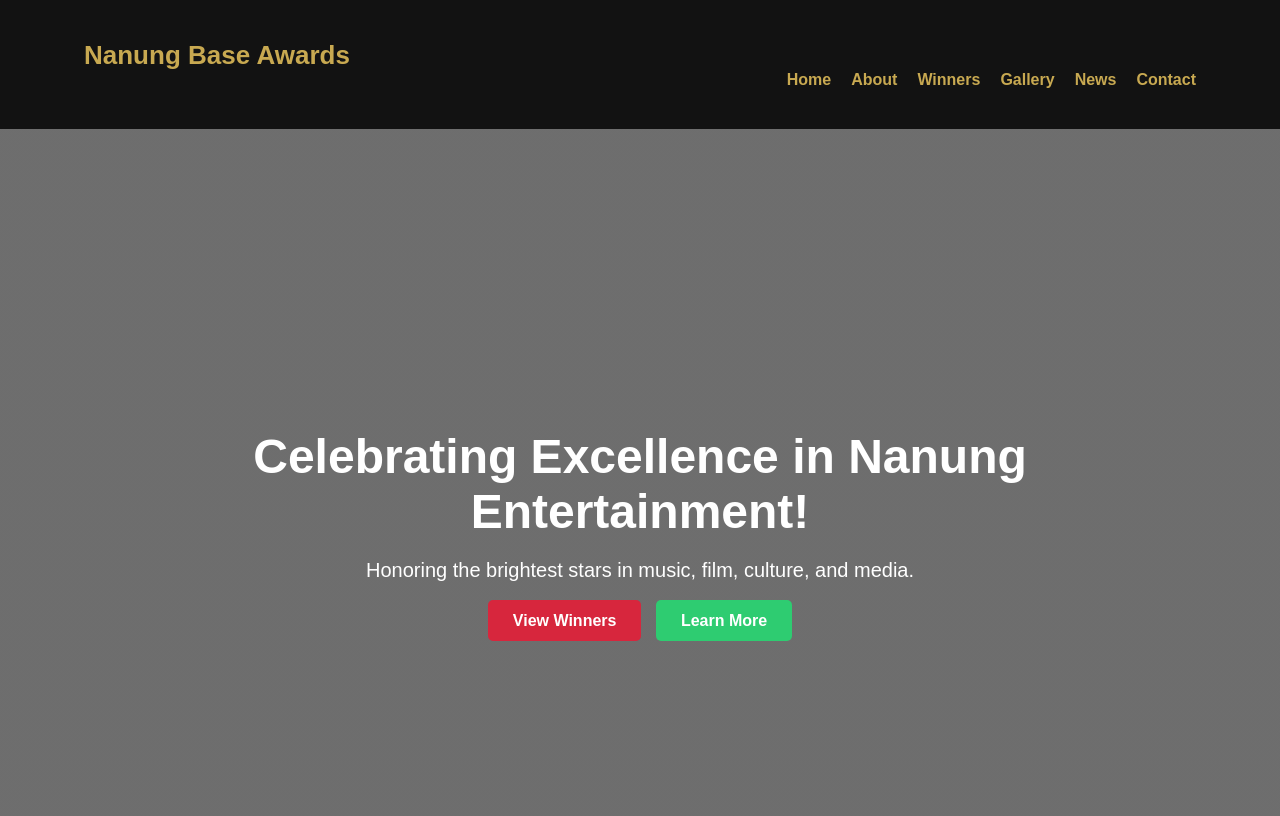
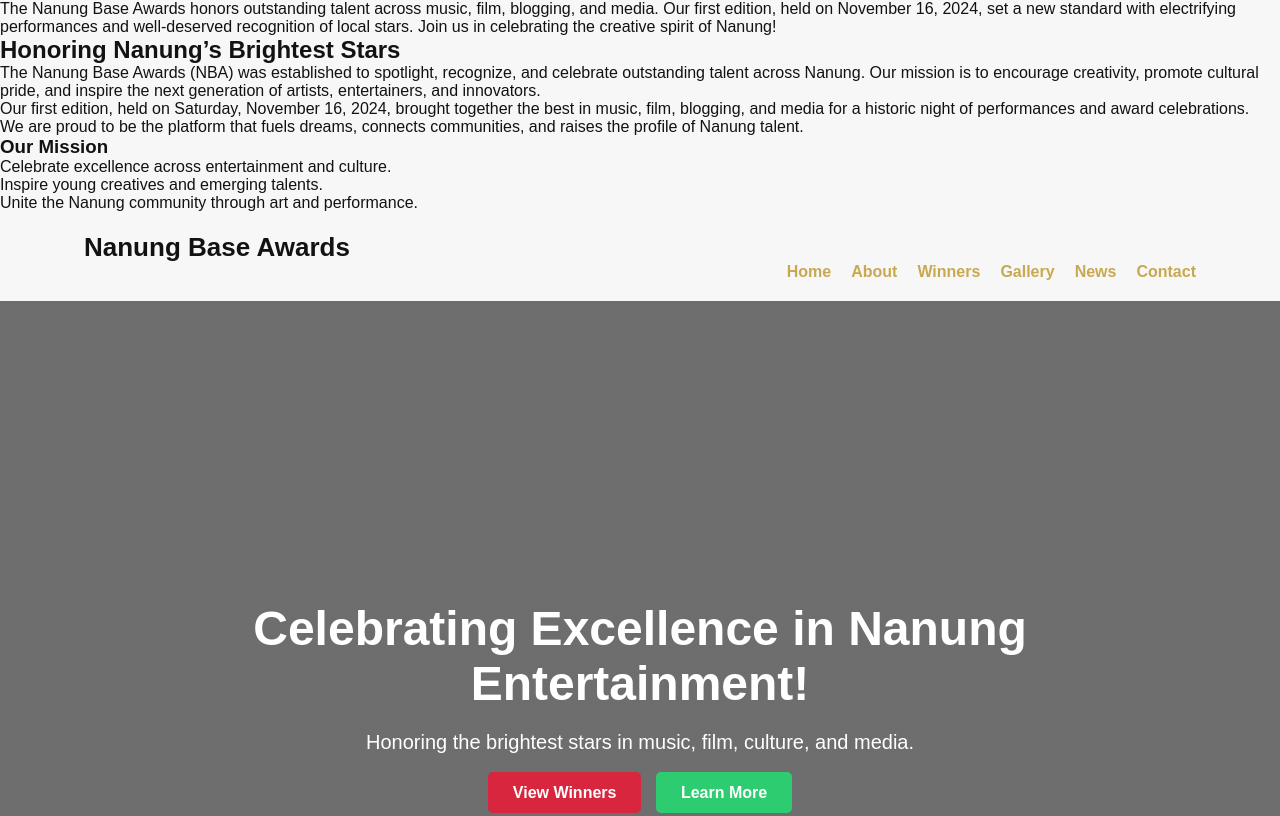
Before and after one commit to beehey/Nanung-Base-Awards, a plain HTML site: page index.html in a window 1280 px wide. Shown: the top 816 px of the page. Drawn offline with Linux system fonts and the light colour scheme.

Commit message:
index.html

```diff
--- a/index.html
+++ b/index.html
@@ -7,9 +7,40 @@
   <link rel="stylesheet" href="styles.css">
   <script src="https://kit.fontawesome.com/a076d05399.js" crossorigin="anonymous"></script>
 </head>
-<body>
 
-  <!-- Header -->
+  <section class="intro">
+    <p>
+      The Nanung Base Awards honors outstanding talent across music, film, blogging, and media.
+      Our first edition, held on November 16, 2024, set a new standard with electrifying performances
+      and well-deserved recognition of local stars. Join us in celebrating the creative spirit of Nanung!
+    </p>
+  </section>
+
+  <section class="about">
+    <h2>Honoring Nanung’s Brightest Stars</h2>
+    <p>
+      The Nanung Base Awards (NBA) was established to spotlight, recognize, and celebrate outstanding
+      talent across Nanung. Our mission is to encourage creativity, promote cultural pride, and inspire
+      the next generation of artists, entertainers, and innovators.
+    </p>
+    <p>
+      Our first edition, held on Saturday, November 16, 2024, brought together the best in music, film,
+      blogging, and media for a historic night of performances and award celebrations.
+    </p>
+    <p>
+      We are proud to be the platform that fuels dreams, connects communities, and raises the profile of Nanung talent.
+    </p>
+  </section>
+
+  <section class="mission">
+    <h3>Our Mission</h3>
+    <ul>
+      <li>Celebrate excellence across entertainment and culture.</li>
+      <li>Inspire young creatives and emerging talents.</li>
+      <li>Unite the Nanung community through art and performance.</li>
+    </ul>
+  </section
+
   <header>
     <div class="container">
       <h1 class="logo">Nanung Base Awards</h1>
```
